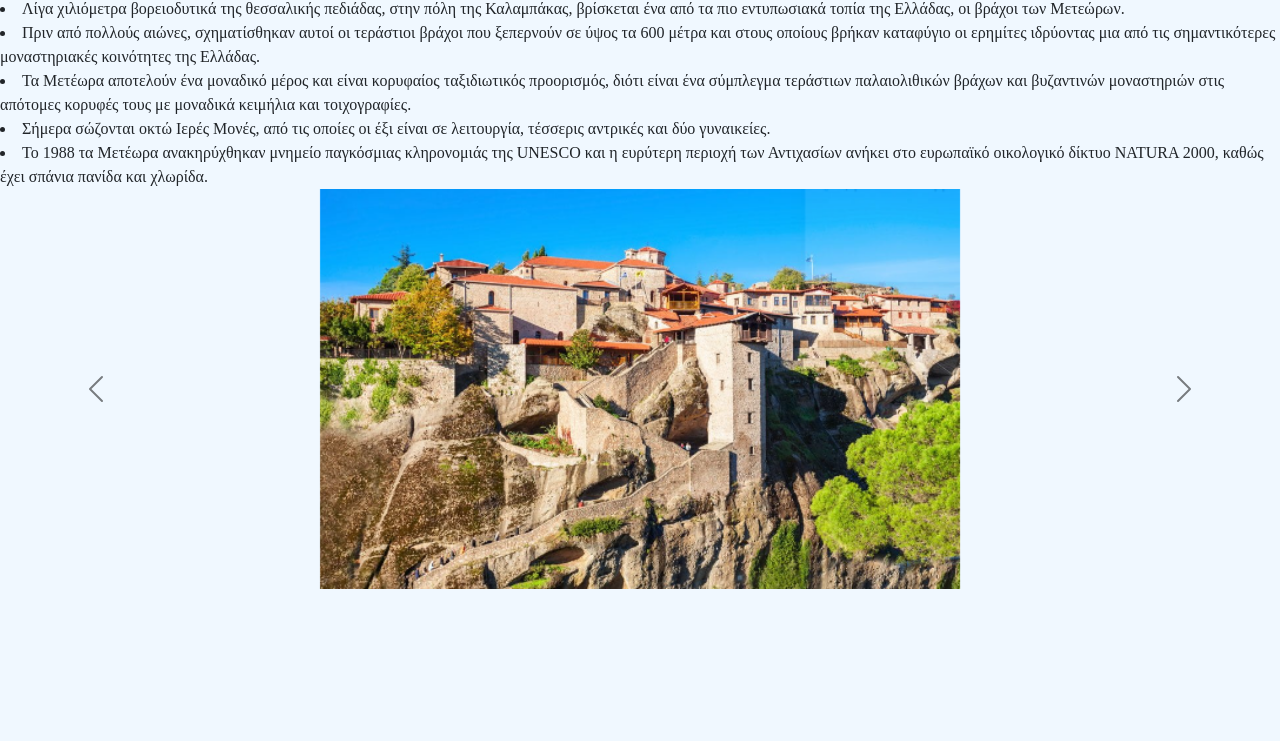
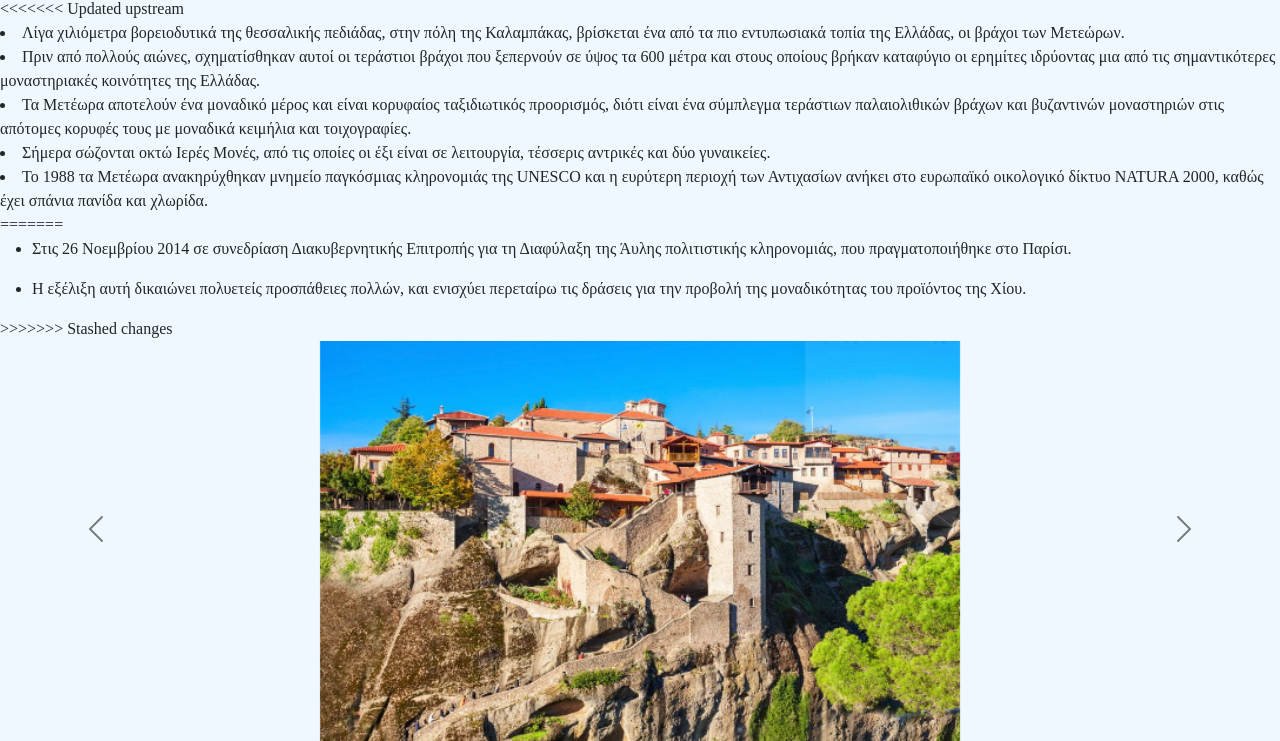
Before and after one commit to Niovi26/pink-power, a plain HTML site: page webpage-meteora.html in a window 1280 px wide. Shown: the part 119-860 px from the top of the page. Before the commit the page ends 800 px from the top, so only its background shows below. Drawn offline with nearby package versions, Linux system fonts and the light colour scheme.

Commit message:
ekana meteora kai xio

```diff
--- a/webpage-meteora.html
+++ b/webpage-meteora.html
@@ -43,6 +43,7 @@
             </div>
           </nav>
      <h2>Μετέωρα</h2>
+<<<<<<< Updated upstream
      <ur>
       <li>
         	Λίγα χιλιόμετρα βορειοδυτικά της θεσσαλικής πεδιάδας, στην πόλη της Καλαμπάκας, βρίσκεται ένα από τα πιο εντυπωσιακά τοπία της Ελλάδας, οι βράχοι των Μετεώρων.
@@ -71,6 +72,22 @@
       </li>
      </ur>
      <div id="carouselExample" class="carousel slide carousel-dark">
+=======
+     <ul>
+      <li>
+        Στις 26 Νοεμβρίου 2014 σε συνεδρίαση Διακυβερνητικής Επιτροπής για τη Διαφύλαξη της Άυλης πολιτιστικής κληρονομιάς, που πραγματοποιήθηκε στο Παρίσι.
+
+           </li>
+
+    </ul>
+    <ul>
+      <li> Η εξέλιξη αυτή δικαιώνει πολυετείς προσπάθειες πολλών, και ενισχύει περεταίρω τις δράσεις  για την προβολή της μοναδικότητας του προϊόντος της Χίου.</li>
+
+
+
+    </ul>
+     <div id="carouselExample" class="carousel slide">
+>>>>>>> Stashed changes
         <div class="carousel-inner">
           <div class="carousel-item active">
             <img src="images/img2.PNG" class="carousel-item-img" alt="...">
```
Also changed, not shown: webpage-chios.html (+16 -0 lines).
